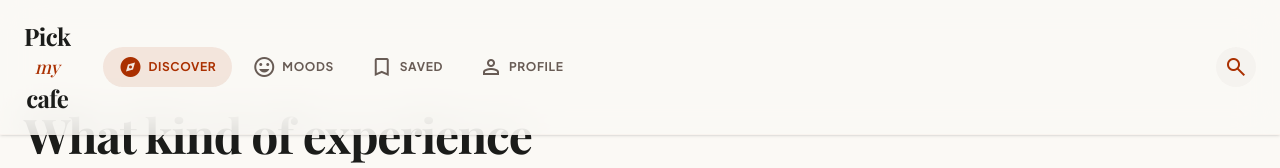
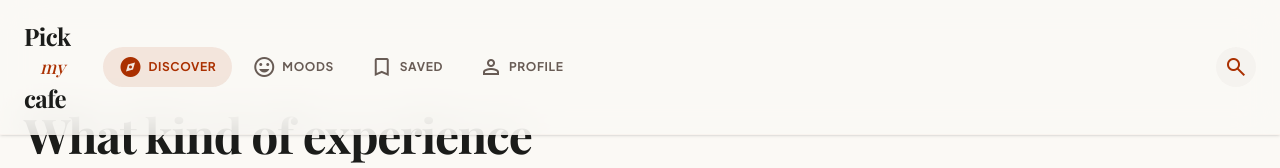
Before and after one commit to Nahar252001/eatopedia, a React (Vite) app: page / in a window 1280 px wide. Shown: the top 168 px of the page. Built offline with nearby package versions, Linux system fonts and the light colour scheme; a web font is replaced by a local one.

Commit message:
Update logo font layout alignment and terracotta colors

```diff
--- a/src/components/AdminDashboard.jsx
+++ b/src/components/AdminDashboard.jsx
@@ -428,11 +428,10 @@ export default function AdminDashboard({ places, onAddPlace, onEditPlace, onDele
 
       {/* Left Sidebar Nav */}
       <aside className="w-full md:w-64 flex-shrink-0 space-y-6">
-        {/* Brand/Logo Card */}
-        <div className="bg-surface-container-low border border-outline-variant/20 rounded-3xl p-5 space-y-4 shadow-sm flex flex-col items-center text-center">
-          <div className="flex flex-col select-none leading-[0.75] items-center text-center py-1">
+        <div className="bg-surface-container-low border border-outline-variant/20 rounded-3xl p-5 space-y-4 shadow-sm flex flex-col items-start text-left">
+          <div className="flex flex-col select-none leading-[0.75] items-start text-left py-1">
             <span className="font-serif text-2xl font-bold tracking-tight text-on-surface">Pick</span>
-            <span className="font-serif text-lg italic font-medium text-primary my-[1px] lowercase">my</span>
+            <span className="font-serif text-lg italic font-medium text-primary pl-4 my-[1px] lowercase">my</span>
             <span className="font-serif text-2xl font-bold tracking-tight text-on-surface lowercase">cafe</span>
           </div>
           <div className="space-y-1 w-full">
--- a/src/components/Navbar.jsx
+++ b/src/components/Navbar.jsx
@@ -12,14 +12,14 @@ export default function Navbar({ activeTab, onTabChange, onOpenSearch }) {
     <header className="fixed top-0 w-full z-50 glass-header flex justify-between items-center px-6 py-4 bg-background/80 backdrop-blur-xl border-b border-outline-variant/10 shadow-sm transition-all duration-300">
       <div className="flex items-center gap-8">
         <div
-          className="flex flex-col cursor-pointer select-none leading-[0.75] items-center text-center py-1 transition-all active:scale-95 duration-200"
+          className="flex flex-col cursor-pointer select-none leading-[0.75] items-start text-left py-1 transition-all active:scale-95 duration-200"
           onClick={() => {
             onTabChange('discover');
             window.scrollTo({ top: 0, behavior: 'smooth' });
           }}
         >
           <span className="font-serif text-2xl font-bold tracking-tight text-on-surface">Pick</span>
-          <span className="font-serif text-lg italic font-medium text-primary my-[1px] lowercase">my</span>
+          <span className="font-serif text-lg italic font-medium text-primary pl-4 my-[1px] lowercase">my</span>
           <span className="font-serif text-2xl font-bold tracking-tight text-on-surface lowercase">cafe</span>
         </div>
 
```
